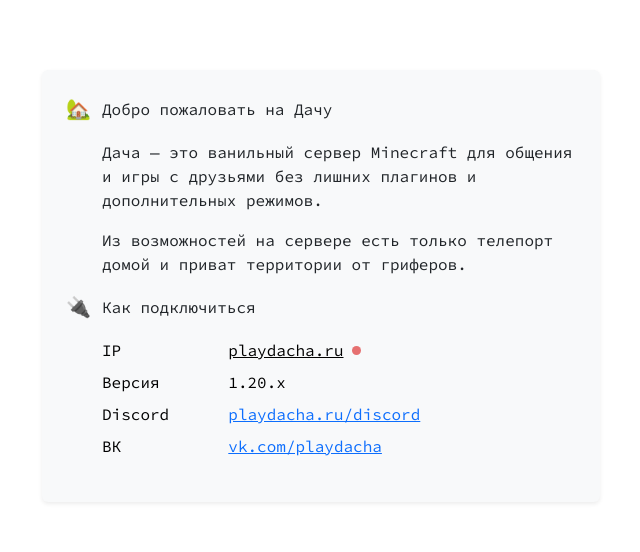
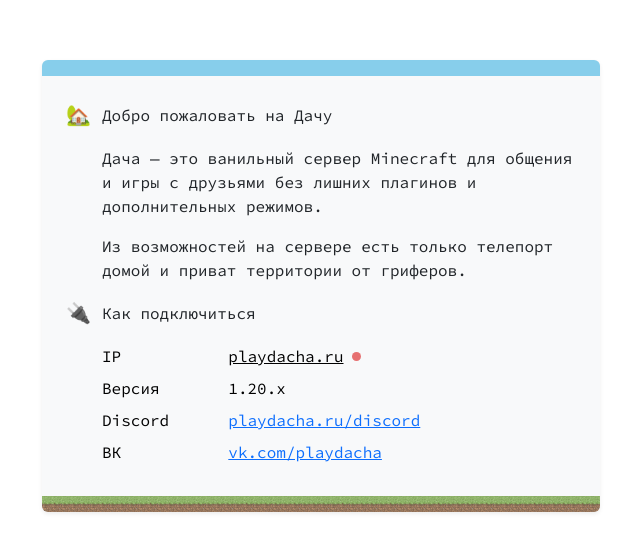
Before and after one commit to potatoru/dacha-site, a Vue app: page / in a window 1280 px wide. Shown: the part 114-666 px from the top of the page, without its empty margins (319-959 px from the left). Built offline with nearby package versions, Linux system fonts and the light colour scheme; no server answers.

Commit message:
Нескучные картинки

```diff
--- a/src/js/App.vue
+++ b/src/js/App.vue
@@ -1,7 +1,10 @@
 <template>
   <div class="container h-100 d-flex align-items-center justify-content-center">
     <div class="col-md-6 col-12 mx-auto">
-      <div class="p-4 rounded bg-light shadow-sm">
+      <div class="rounded-2 bg-light shadow-sm overflow-hidden">
+        <div class="sky" />
+
+        <div class="p-4">
           <p class="d-flex align-items-center">
             <span style="width: 2.25rem" class="fs-5">&#127969;</span>Добро пожаловать на Дачу
           </p>
@@ -13,7 +16,7 @@
             <span style="width: 2.25rem" class="fs-5">&#128268;</span>Как подключиться
           </p>
           <div class="mb-2" style="margin-left: 2.25rem">
-          <table class="table table-borderless table-sm">
+            <table class="table table-borderless table-sm mb-0">
               <tbody>
                 <tr>
                   <td class="bg-light pt-0 ps-0">IP</td>
@@ -33,12 +36,15 @@
                   <td class="bg-light ps-0"><a href="https://playdacha.ru/discord" target="_blank">playdacha.ru/discord</a></td>
                 </tr>
                 <tr>
-                <td class="bg-light ps-0">ВК</td>
-                <td class="bg-light ps-0"><a href="https://vk.com/playdacha" target="_blank">vk.com/playdacha</a></td>
+                  <td class="bg-light ps-0 pb-0">ВК</td>
+                  <td class="bg-light ps-0 pb-0"><a href="https://vk.com/playdacha" target="_blank">vk.com/playdacha</a></td>
                 </tr>
               </tbody>
             </table>
           </div>
+        </div>
+
+        <div class="ground" />
       </div>
     </div>
   </div>
--- a/src/styles/app.scss
+++ b/src/styles/app.scss
@@ -4,6 +4,22 @@
 
 html, body, #app {
   height: 100%;
+}
+
+.sky {
+  background: #87CEEB;
+  height: 1rem;
+  width: 100%;
+}
+
+.ground {
+  background-image: url('/img/png.png');
+  background-repeat: repeat-x;
+  background-position: left top;
+  background-size: contain;
+  height: 1rem;
+  width: 100%;
+
 }
 
 .status {
```
Also changed, not shown: src/public/img/png.png (added). Lines whose indentation alone changed are shown as unchanged.
